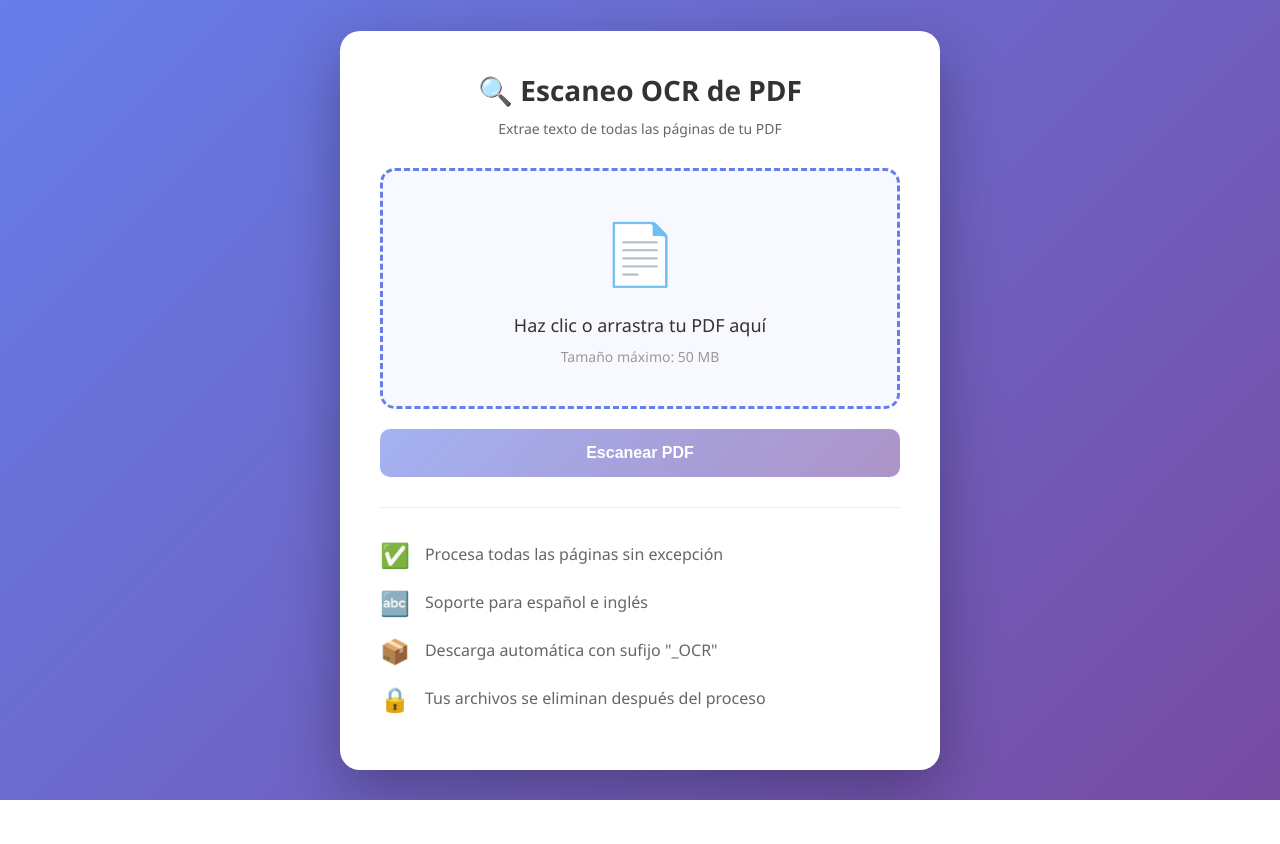
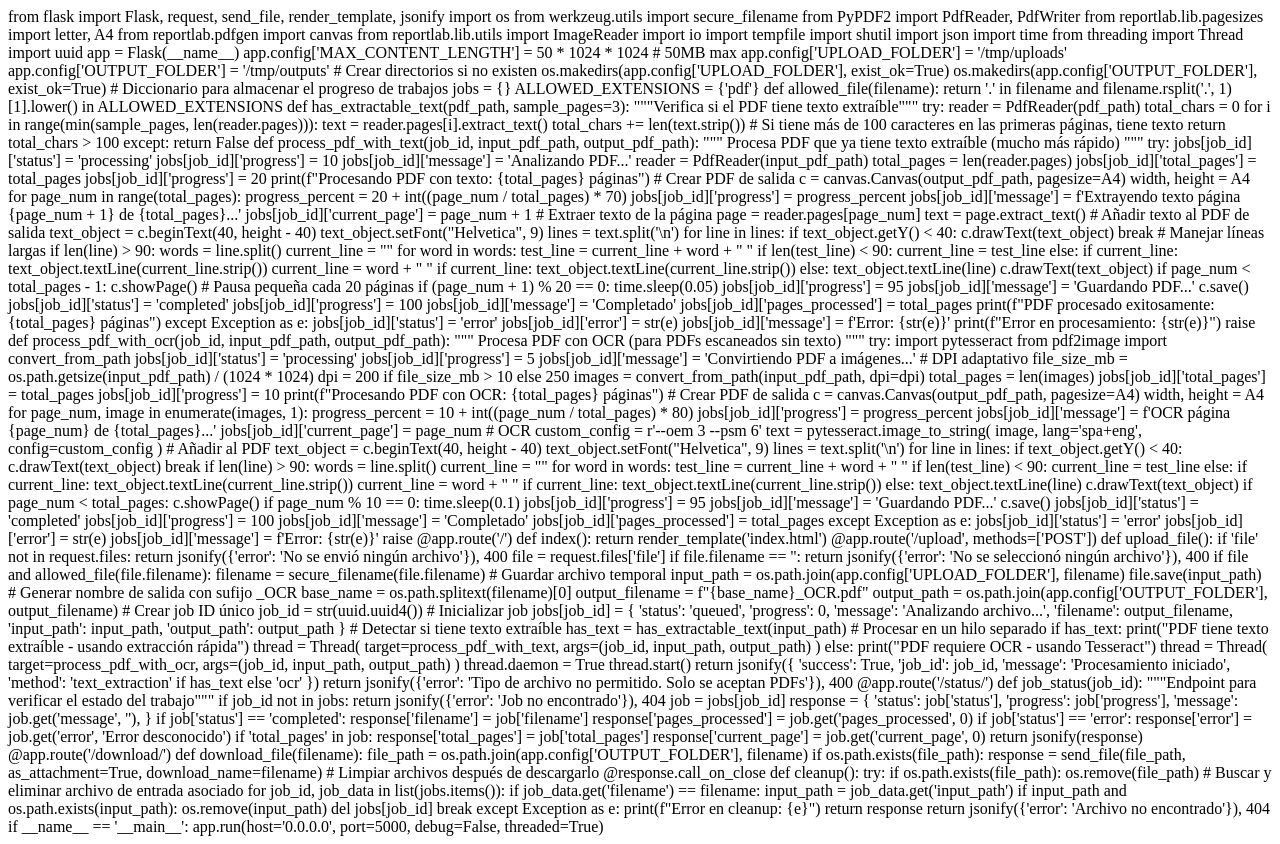
Before and after one commit to agrpictel/OCR, a Flask app: page / in a window 1280 px wide. Before the commit the page ends 800 px from the top, so only its background shows below. Run offline with Flask 3, Linux system fonts and the light colour scheme; parts of the project's set-up code (start-up, migrations or seed data) failed here and were passed over.

Commit message:
Implement Flask app for PDF OCR processing
Added Flask app for PDF OCR processing with file upload and status tracking.

```diff
--- a/templates/index.html
+++ b/templates/index.html
@@ -1,434 +1,348 @@
-<!DOCTYPE html>
-<html lang="es">
-<head>
-    <meta charset="UTF-8">
-    <meta name="viewport" content="width=device-width, initial-scale=1.0">
-    <title>Escaneo OCR de PDF Online</title>
-    <style>
-        * {
-            margin: 0;
-            padding: 0;
-            box-sizing: border-box;
+from flask import Flask, request, send_file, render_template, jsonify
+import os
+from werkzeug.utils import secure_filename
+from PyPDF2 import PdfReader, PdfWriter
+from reportlab.lib.pagesizes import letter, A4
+from reportlab.pdfgen import canvas
+from reportlab.lib.utils import ImageReader
+import io
+import tempfile
+import shutil
+import json
+import time
+from threading import Thread
+import uuid
+
+app = Flask(__name__)
+app.config['MAX_CONTENT_LENGTH'] = 50 * 1024 * 1024  # 50MB max
+app.config['UPLOAD_FOLDER'] = '/tmp/uploads'
+app.config['OUTPUT_FOLDER'] = '/tmp/outputs'
+
+# Crear directorios si no existen
+os.makedirs(app.config['UPLOAD_FOLDER'], exist_ok=True)
+os.makedirs(app.config['OUTPUT_FOLDER'], exist_ok=True)
+
+# Diccionario para almacenar el progreso de trabajos
+jobs = {}
+
+ALLOWED_EXTENSIONS = {'pdf'}
+
+def allowed_file(filename):
+    return '.' in filename and filename.rsplit('.', 1)[1].lower() in ALLOWED_EXTENSIONS
+
+def has_extractable_text(pdf_path, sample_pages=3):
+    """Verifica si el PDF tiene texto extraíble"""
+    try:
+        reader = PdfReader(pdf_path)
+        total_chars = 0
+
+        for i in range(min(sample_pages, len(reader.pages))):
+            text = reader.pages[i].extract_text()
+            total_chars += len(text.strip())
+
+        # Si tiene más de 100 caracteres en las primeras páginas, tiene texto
+        return total_chars > 100
+    except:
+        return False
+
+def process_pdf_with_text(job_id, input_pdf_path, output_pdf_path):
+    """
+    Procesa PDF que ya tiene texto extraíble (mucho más rápido)
+    """
+    try:
+        jobs[job_id]['status'] = 'processing'
+        jobs[job_id]['progress'] = 10
+        jobs[job_id]['message'] = 'Analizando PDF...'
+
+        reader = PdfReader(input_pdf_path)
+        total_pages = len(reader.pages)
+
+        jobs[job_id]['total_pages'] = total_pages
+        jobs[job_id]['progress'] = 20
+
+        print(f"Procesando PDF con texto: {total_pages} páginas")
+
+        # Crear PDF de salida
+        c = canvas.Canvas(output_pdf_path, pagesize=A4)
+        width, height = A4
+
+        for page_num in range(total_pages):
+            progress_percent = 20 + int((page_num / total_pages) * 70)
+            jobs[job_id]['progress'] = progress_percent
+            jobs[job_id]['message'] = f'Extrayendo texto página {page_num + 1} de {total_pages}...'
+            jobs[job_id]['current_page'] = page_num + 1
+
+            # Extraer texto de la página
+            page = reader.pages[page_num]
+            text = page.extract_text()
+
+            # Añadir texto al PDF de salida
+            text_object = c.beginText(40, height - 40)
+            text_object.setFont("Helvetica", 9)
+
+            lines = text.split('\n')
+            for line in lines:
+                if text_object.getY() < 40:
+                    c.drawText(text_object)
+                    break
+
+                # Manejar líneas largas
+                if len(line) > 90:
+                    words = line.split()
+                    current_line = ""
+                    for word in words:
+                        test_line = current_line + word + " "
+                        if len(test_line) < 90:
+                            current_line = test_line
+                        else:
+                            if current_line:
+                                text_object.textLine(current_line.strip())
+                            current_line = word + " "
+                    if current_line:
+                        text_object.textLine(current_line.strip())
+                else:
+                    text_object.textLine(line)
+
+            c.drawText(text_object)
+
+            if page_num < total_pages - 1:
+                c.showPage()
+
+            # Pausa pequeña cada 20 páginas
+            if (page_num + 1) % 20 == 0:
+                time.sleep(0.05)
+
+        jobs[job_id]['progress'] = 95
+        jobs[job_id]['message'] = 'Guardando PDF...'
+        c.save()
+
+        jobs[job_id]['status'] = 'completed'
+        jobs[job_id]['progress'] = 100
+        jobs[job_id]['message'] = 'Completado'
+        jobs[job_id]['pages_processed'] = total_pages
+
+        print(f"PDF procesado exitosamente: {total_pages} páginas")
+
+    except Exception as e:
+        jobs[job_id]['status'] = 'error'
+        jobs[job_id]['error'] = str(e)
+        jobs[job_id]['message'] = f'Error: {str(e)}'
+        print(f"Error en procesamiento: {str(e)}")
+        raise
+
+def process_pdf_with_ocr(job_id, input_pdf_path, output_pdf_path):
+    """
+    Procesa PDF con OCR (para PDFs escaneados sin texto)
+    """
+    try:
+        import pytesseract
+        from pdf2image import convert_from_path
+
+        jobs[job_id]['status'] = 'processing'
+        jobs[job_id]['progress'] = 5
+        jobs[job_id]['message'] = 'Convirtiendo PDF a imágenes...'
+
+        # DPI adaptativo
+        file_size_mb = os.path.getsize(input_pdf_path) / (1024 * 1024)
+        dpi = 200 if file_size_mb > 10 else 250
+
+        images = convert_from_path(input_pdf_path, dpi=dpi)
+
+        total_pages = len(images)
+        jobs[job_id]['total_pages'] = total_pages
+        jobs[job_id]['progress'] = 10
+
+        print(f"Procesando PDF con OCR: {total_pages} páginas")
+
+        # Crear PDF de salida
+        c = canvas.Canvas(output_pdf_path, pagesize=A4)
+        width, height = A4
+
+        for page_num, image in enumerate(images, 1):
+            progress_percent = 10 + int((page_num / total_pages) * 80)
+            jobs[job_id]['progress'] = progress_percent
+            jobs[job_id]['message'] = f'OCR página {page_num} de {total_pages}...'
+            jobs[job_id]['current_page'] = page_num
+
+            # OCR
+            custom_config = r'--oem 3 --psm 6'
+            text = pytesseract.image_to_string(
+                image,
+                lang='spa+eng',
+                config=custom_config
+            )
+
+            # Añadir al PDF
+            text_object = c.beginText(40, height - 40)
+            text_object.setFont("Helvetica", 9)
+
+            lines = text.split('\n')
+            for line in lines:
+                if text_object.getY() < 40:
+                    c.drawText(text_object)
+                    break
+
+                if len(line) > 90:
+                    words = line.split()
+                    current_line = ""
+                    for word in words:
+                        test_line = current_line + word + " "
+                        if len(test_line) < 90:
+                            current_line = test_line
+                        else:
+                            if current_line:
+                                text_object.textLine(current_line.strip())
+                            current_line = word + " "
+                    if current_line:
+                        text_object.textLine(current_line.strip())
+                else:
+                    text_object.textLine(line)
+
+            c.drawText(text_object)
+
+            if page_num < total_pages:
+                c.showPage()
+
+            if page_num % 10 == 0:
+                time.sleep(0.1)
+
+        jobs[job_id]['progress'] = 95
+        jobs[job_id]['message'] = 'Guardando PDF...'
+        c.save()
+
+        jobs[job_id]['status'] = 'completed'
+        jobs[job_id]['progress'] = 100
+        jobs[job_id]['message'] = 'Completado'
+        jobs[job_id]['pages_processed'] = total_pages
+
+    except Exception as e:
+        jobs[job_id]['status'] = 'error'
+        jobs[job_id]['error'] = str(e)
+        jobs[job_id]['message'] = f'Error: {str(e)}'
+        raise
+
+@app.route('/')
+def index():
+    return render_template('index.html')
+
+@app.route('/upload', methods=['POST'])
+def upload_file():
+    if 'file' not in request.files:
+        return jsonify({'error': 'No se envió ningún archivo'}), 400
+
+    file = request.files['file']
+
+    if file.filename == '':
+        return jsonify({'error': 'No se seleccionó ningún archivo'}), 400
+
+    if file and allowed_file(file.filename):
+        filename = secure_filename(file.filename)
+
+        # Guardar archivo temporal
+        input_path = os.path.join(app.config['UPLOAD_FOLDER'], filename)
+        file.save(input_path)
+
+        # Generar nombre de salida con sufijo _OCR
+        base_name = os.path.splitext(filename)[0]
+        output_filename = f"{base_name}_OCR.pdf"
+        output_path = os.path.join(app.config['OUTPUT_FOLDER'], output_filename)
+
+        # Crear job ID único
+        job_id = str(uuid.uuid4())
+
+        # Inicializar job
+        jobs[job_id] = {
+            'status': 'queued',
+            'progress': 0,
+            'message': 'Analizando archivo...',
+            'filename': output_filename,
+            'input_path': input_path,
+            'output_path': output_path
         }
 
-        body {
-            font-family: 'Segoe UI', Tahoma, Geneva, Verdana, sans-serif;
-            background: linear-gradient(135deg, #667eea 0%, #764ba2 100%);
-            min-height: 100vh;
-            display: flex;
-            justify-content: center;
-            align-items: center;
-            padding: 20px;
-        }
+        # Detectar si tiene texto extraíble
+        has_text = has_extractable_text(input_path)
 
-        .container {
-            background: white;
-            border-radius: 20px;
-            box-shadow: 0 20px 60px rgba(0, 0, 0, 0.3);
-            padding: 40px;
-            max-width: 600px;
-            width: 100%;
-        }
+        # Procesar en un hilo separado
+        if has_text:
+            print("PDF tiene texto extraíble - usando extracción rápida")
+            thread = Thread(
+                target=process_pdf_with_text,
+                args=(job_id, input_path, output_path)
+            )
+        else:
+            print("PDF requiere OCR - usando Tesseract")
+            thread = Thread(
+                target=process_pdf_with_ocr,
+                args=(job_id, input_path, output_path)
+            )
 
-        h1 {
-            color: #333;
-            text-align: center;
-            margin-bottom: 10px;
-            font-size: 28px;
-        }
+        thread.daemon = True
+        thread.start()
 
-        .subtitle {
-            text-align: center;
-            color: #666;
-            margin-bottom: 30px;
-            font-size: 14px;
-        }
+        return jsonify({
+            'success': True,
+            'job_id': job_id,
+            'message': 'Procesamiento iniciado',
+            'method': 'text_extraction' if has_text else 'ocr'
+        })
 
-        .upload-area {
-            border: 3px dashed #667eea;
-            border-radius: 15px;
-            padding: 40px;
-            text-align: center;
-            transition: all 0.3s ease;
-            cursor: pointer;
-            background: #f8f9ff;
-        }
+    return jsonify({'error': 'Tipo de archivo no permitido. Solo se aceptan PDFs'}), 400
 
-        .upload-area:hover {
-            border-color: #764ba2;
-            background: #f0f2ff;
-        }
+@app.route('/status/<job_id>')
+def job_status(job_id):
+    """Endpoint para verificar el estado del trabajo"""
+    if job_id not in jobs:
+        return jsonify({'error': 'Job no encontrado'}), 404
 
-        .upload-area.dragover {
-            border-color: #764ba2;
-            background: #e8ebff;
-            transform: scale(1.02);
-        }
+    job = jobs[job_id]
 
-        .upload-icon {
-            font-size: 60px;
-            color: #667eea;
-            margin-bottom: 20px;
-        }
+    response = {
+        'status': job['status'],
+        'progress': job['progress'],
+        'message': job.get('message', ''),
+    }
 
-        .upload-text {
-            color: #333;
-            font-size: 18px;
-            margin-bottom: 10px;
-        }
+    if job['status'] == 'completed':
+        response['filename'] = job['filename']
+        response['pages_processed'] = job.get('pages_processed', 0)
 
-        .upload-hint {
-            color: #999;
-            font-size: 14px;
-        }
+    if job['status'] == 'error':
+        response['error'] = job.get('error', 'Error desconocido')
 
-        input[type="file"] {
-            display: none;
-        }
+    if 'total_pages' in job:
+        response['total_pages'] = job['total_pages']
+        response['current_page'] = job.get('current_page', 0)
 
-        .file-info {
-            margin-top: 20px;
-            padding: 15px;
-            background: #f0f7ff;
-            border-radius: 10px;
-            display: none;
-        }
+    return jsonify(response)
 
-        .file-info.show {
-            display: block;
-        }
+@app.route('/download/<filename>')
+def download_file(filename):
+    file_path = os.path.join(app.config['OUTPUT_FOLDER'], filename)
 
-        .file-name {
-            color: #333;
-            font-weight: bold;
-            margin-bottom: 5px;
-        }
+    if os.path.exists(file_path):
+        response = send_file(file_path, as_attachment=True, download_name=filename)
 
-        .file-size {
-            color: #666;
-            font-size: 14px;
-        }
+        # Limpiar archivos después de descargarlo
+        @response.call_on_close
+        def cleanup():
+            try:
+                if os.path.exists(file_path):
+                    os.remove(file_path)
+                # Buscar y eliminar archivo de entrada asociado
+                for job_id, job_data in list(jobs.items()):
+                    if job_data.get('filename') == filename:
+                        input_path = job_data.get('input_path')
+                        if input_path and os.path.exists(input_path):
+                            os.remove(input_path)
+                        del jobs[job_id]
+                        break
+            except Exception as e:
+                print(f"Error en cleanup: {e}")
 
-        .btn {
-            width: 100%;
-            padding: 15px;
-            margin-top: 20px;
-            border: none;
-            border-radius: 10px;
-            font-size: 16px;
-            font-weight: bold;
-            cursor: pointer;
-            transition: all 0.3s ease;
-        }
+        return response
 
-        .btn-primary {
-            background: linear-gradient(135deg, #667eea 0%, #764ba2 100%);
-            color: white;
-        }
+    return jsonify({'error': 'Archivo no encontrado'}), 404
 
-        .btn-primary:hover:not(:disabled) {
-            transform: translateY(-2px);
-            box-shadow: 0 10px 20px rgba(102, 126, 234, 0.4);
-        }
-
-        .btn:disabled {
-            opacity: 0.6;
-            cursor: not-allowed;
-        }
-
-        .progress-container {
-            margin-top: 20px;
-            display: none;
-        }
-
-        .progress-container.show {
-            display: block;
-        }
-
-        .progress-bar {
-            width: 100%;
-            height: 30px;
-            background: #e0e0e0;
-            border-radius: 15px;
-            overflow: hidden;
-            position: relative;
-        }
-
-        .progress-fill {
-            height: 100%;
-            background: linear-gradient(90deg, #667eea 0%, #764ba2 100%);
-            width: 0%;
-            transition: width 0.3s ease;
-            display: flex;
-            align-items: center;
-            justify-content: center;
-            color: white;
-            font-weight: bold;
-            font-size: 14px;
-        }
-
-        .status-message {
-            text-align: center;
-            margin-top: 15px;
-            padding: 15px;
-            border-radius: 10px;
-            display: none;
-        }
-
-        .status-message.show {
-            display: block;
-        }
-
-        .status-message.success {
-            background: #d4edda;
-            color: #155724;
-            border: 1px solid #c3e6cb;
-        }
-
-        .status-message.error {
-            background: #f8d7da;
-            color: #721c24;
-            border: 1px solid #f5c6cb;
-        }
-
-        .status-message.info {
-            background: #d1ecf1;
-            color: #0c5460;
-            border: 1px solid #bee5eb;
-        }
-
-        .features {
-            margin-top: 30px;
-            padding-top: 30px;
-            border-top: 1px solid #eee;
-        }
-
-        .feature {
-            display: flex;
-            align-items: center;
-            margin-bottom: 15px;
-            color: #666;
-        }
-
-        .feature-icon {
-            font-size: 24px;
-            margin-right: 15px;
-            color: #667eea;
-        }
-
-        @keyframes spin {
-            0% { transform: rotate(0deg); }
-            100% { transform: rotate(360deg); }
-        }
-
-        .spinner {
-            display: inline-block;
-            animation: spin 1s linear infinite;
-        }
-    </style>
-</head>
-<body>
-    <div class="container">
-        <h1>🔍 Escaneo OCR de PDF</h1>
-        <p class="subtitle">Extrae texto de todas las páginas de tu PDF</p>
-
-        <div class="upload-area" id="uploadArea">
-            <div class="upload-icon">📄</div>
-            <div class="upload-text">Haz clic o arrastra tu PDF aquí</div>
-            <div class="upload-hint">Tamaño máximo: 50 MB</div>
-            <input type="file" id="fileInput" accept=".pdf">
-        </div>
-
-        <div class="file-info" id="fileInfo">
-            <div class="file-name" id="fileName"></div>
-            <div class="file-size" id="fileSize"></div>
-        </div>
-
-        <button class="btn btn-primary" id="scanBtn" disabled>
-            Escanear PDF
-        </button>
-
-        <div class="progress-container" id="progressContainer">
-            <div class="progress-bar">
-                <div class="progress-fill" id="progressFill">0%</div>
-            </div>
-        </div>
-
-        <div class="status-message" id="statusMessage"></div>
-
-        <div class="features">
-            <div class="feature">
-                <span class="feature-icon">✅</span>
-                <span>Procesa todas las páginas sin excepción</span>
-            </div>
-            <div class="feature">
-                <span class="feature-icon">🔤</span>
-                <span>Soporte para español e inglés</span>
-            </div>
-            <div class="feature">
-                <span class="feature-icon">📦</span>
-                <span>Descarga automática con sufijo "_OCR"</span>
-            </div>
-            <div class="feature">
-                <span class="feature-icon">🔒</span>
-                <span>Tus archivos se eliminan después del proceso</span>
-            </div>
-        </div>
-    </div>
-
-    <script>
-        const uploadArea = document.getElementById('uploadArea');
-        const fileInput = document.getElementById('fileInput');
-        const fileInfo = document.getElementById('fileInfo');
-        const fileName = document.getElementById('fileName');
-        const fileSize = document.getElementById('fileSize');
-        const scanBtn = document.getElementById('scanBtn');
-        const progressContainer = document.getElementById('progressContainer');
-        const progressFill = document.getElementById('progressFill');
-        const statusMessage = document.getElementById('statusMessage');
-
-        let selectedFile = null;
-
-        // Click para seleccionar archivo
-        uploadArea.addEventListener('click', () => {
-            fileInput.click();
-        });
-
-        // Prevenir comportamiento por defecto del drag & drop
-        ['dragenter', 'dragover', 'dragleave', 'drop'].forEach(eventName => {
-            uploadArea.addEventListener(eventName, preventDefaults, false);
-        });
-
-        function preventDefaults(e) {
-            e.preventDefault();
-            e.stopPropagation();
-        }
-
-        // Efectos visuales del drag & drop
-        ['dragenter', 'dragover'].forEach(eventName => {
-            uploadArea.addEventListener(eventName, () => {
-                uploadArea.classList.add('dragover');
-            }, false);
-        });
-
-        ['dragleave', 'drop'].forEach(eventName => {
-            uploadArea.addEventListener(eventName, () => {
-                uploadArea.classList.remove('dragover');
-            }, false);
-        });
-
-        // Manejar drop
-        uploadArea.addEventListener('drop', (e) => {
-            const files = e.dataTransfer.files;
-            if (files.length > 0) {
-                handleFile(files[0]);
-            }
-        });
-
-        // Manejar selección de archivo
-        fileInput.addEventListener('change', (e) => {
-            if (e.target.files.length > 0) {
-                handleFile(e.target.files[0]);
-            }
-        });
-
-        function handleFile(file) {
-            if (file.type !== 'application/pdf') {
-                showStatus('Solo se aceptan archivos PDF', 'error');
-                return;
-            }
-
-            if (file.size > 50 * 1024 * 1024) {
-                showStatus('El archivo es demasiado grande (máximo 50 MB)', 'error');
-                return;
-            }
-
-            selectedFile = file;
-            fileName.textContent = `📄 ${file.name}`;
-            fileSize.textContent = `Tamaño: ${(file.size / 1024 / 1024).toFixed(2)} MB`;
-            fileInfo.classList.add('show');
-            scanBtn.disabled = false;
-            hideStatus();
-        }
-
-        scanBtn.addEventListener('click', async () => {
-            if (!selectedFile) return;
-
-            const formData = new FormData();
-            formData.append('file', selectedFile);
-
-            scanBtn.disabled = true;
-            scanBtn.innerHTML = '<span class="spinner">⚙️</span> Procesando...';
-            progressContainer.classList.add('show');
-            showStatus('Escaneando todas las páginas del PDF...', 'info');
-
-            // Simular progreso
-            let progress = 0;
-            const progressInterval = setInterval(() => {
-                if (progress < 90) {
-                    progress += Math.random() * 10;
-                    updateProgress(Math.min(progress, 90));
-                }
-            }, 500);
-
-            try {
-                const response = await fetch('/upload', {
-                    method: 'POST',
-                    body: formData
-                });
-
-                clearInterval(progressInterval);
-
-                const result = await response.json();
-
-                if (response.ok && result.success) {
-                    updateProgress(100);
-                    showStatus(`✅ ¡Éxito! Se procesaron ${result.pages_processed} páginas. Descargando...`, 'success');
-
-                    // Descargar archivo
-                    setTimeout(() => {
-                        window.location.href = `/download/${result.filename}`;
-
-                        // Reset después de unos segundos
-                        setTimeout(() => {
-                            resetForm();
-                        }, 2000);
-                    }, 1000);
-                } else {
-                    throw new Error(result.error || 'Error desconocido');
-                }
-            } catch (error) {
-                clearInterval(progressInterval);
-                showStatus(`❌ Error: ${error.message}`, 'error');
-                scanBtn.disabled = false;
-                scanBtn.textContent = 'Escanear PDF';
-            }
-        });
-
-        function updateProgress(percent) {
-            progressFill.style.width = `${percent}%`;
-            progressFill.textContent = `${Math.round(percent)}%`;
-        }
-
-        function showStatus(message, type) {
-            statusMessage.textContent = message;
-            statusMessage.className = `status-message show ${type}`;
-        }
-
-        function hideStatus() {
-            statusMessage.classList.remove('show');
-        }
-
-        function resetForm() {
-            selectedFile = null;
-            fileInput.value = '';
-            fileInfo.classList.remove('show');
-            progressContainer.classList.remove('show');
-            scanBtn.disabled = true;
-            scanBtn.textContent = 'Escanear PDF';
-            updateProgress(0);
-            hideStatus();
-        }
-    </script>
-</body>
-</html>
+if __name__ == '__main__':
+    app.run(host='0.0.0.0', port=5000, debug=False, threaded=True)
```
